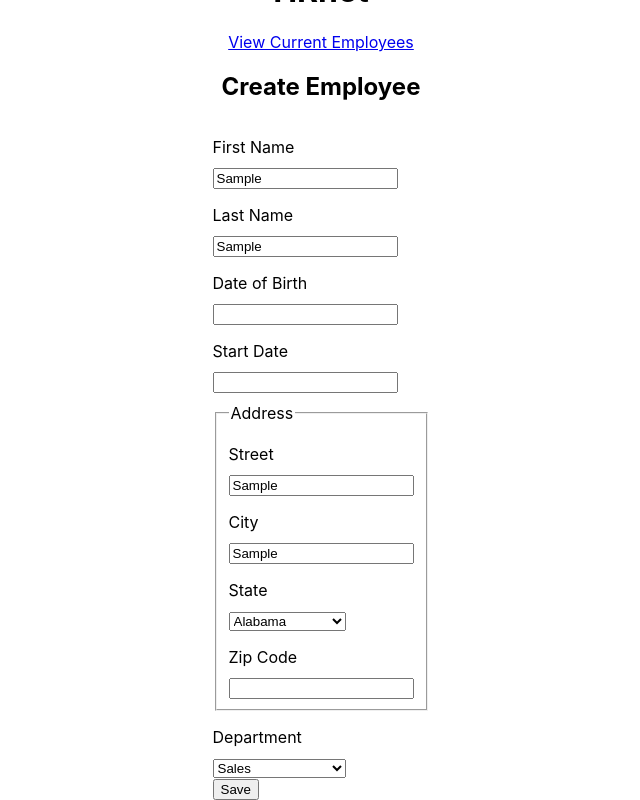
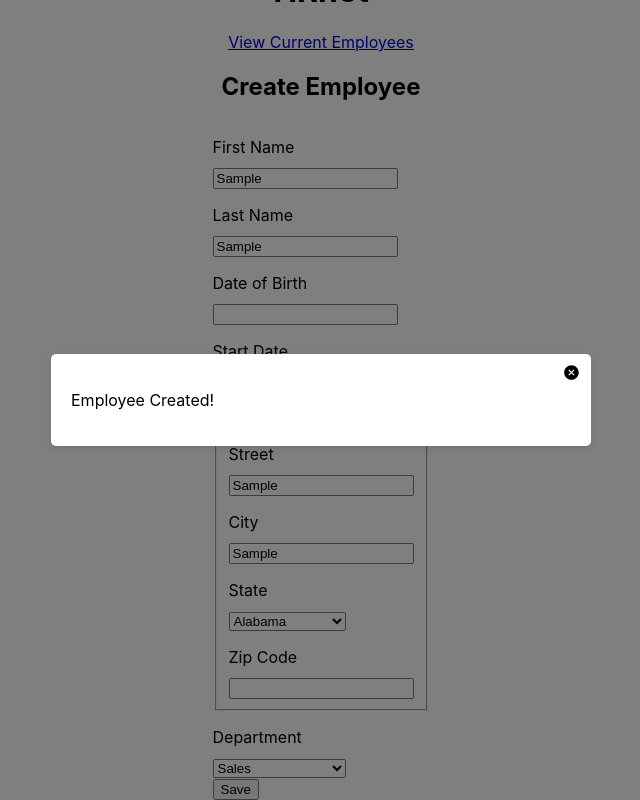
Before and after one commit to mohamednourbenali/HR-Net, a React (Create React App) app: page / in a window 1280 px wide. Both pictures are taken after typing "Sample", "Sample", "Sample", "Sample", "Sample", "Sample" into the empty fields and a click on the button "Save". Shown: the part 50-850 px from the top of the page, without its empty margins (319-959 px from the left). Built offline with nearby package versions, Linux system fonts and the light colour scheme; the HTML template or start-up script is replaced by a standard one.

Commit message:
ajout du modal

```diff
--- /dev/null
+++ b/src/components/Modal.css
@@ -0,0 +1,43 @@
+.modal-overlay {
+    position: fixed;
+    top: 0;
+    left: 0;
+    right: 0;
+    bottom: 0;
+    background-color: rgba(0, 0, 0, 0.5); /* Ombre pour l'arrière-plan */
+    display: flex;
+    justify-content: center;
+    align-items: center;
+    z-index: 1000;
+}
+
+.modal-content {
+    background-color: white;
+    padding: 20px;
+    border-radius: 5px;
+    max-width: 500px;
+    width: 100%;
+    box-shadow: 0 2px 10px rgba(0, 0, 0, 0.1);
+    position: relative;
+}
+
+.close-button {
+    position: absolute;
+    top: 10px;
+    right: 10px;
+    background: none;
+    border: none;
+    cursor: pointer;
+    font-size: 18px;
+    padding: 0;
+}
+
+.close-button svg {
+    width: 18px;
+    height: 18px;
+    fill: black;
+}
+
+.close-button:hover {
+    color: black;
+}
--- /dev/null
+++ b/src/components/Modal.js
@@ -0,0 +1,27 @@
+import React from 'react';
+import './Modal.css';
+
+function Modal({ isOpen, onClose}) {
+  if (!isOpen) return null;
+
+  const handleOverlayClick = (e) => {
+    if (e.target.className === 'modal-overlay') {
+      onClose();
+    }
+  };
+
+  return (
+    <div className="modal-overlay" onClick={handleOverlayClick}>
+      <div className="modal-content">
+        <p>Employee Created!</p>
+        <button onClick={onClose} className='close-button'>
+            <svg xmlns="http://www.w3.org/2000/svg" x="0px" y="0px" width="100" height="100" viewBox="0 0 16 16">
+                <path d="M 7.5 1 C 3.914063 1 1 3.914063 1 7.5 C 1 11.085938 3.914063 14 7.5 14 C 11.085938 14 14 11.085938 14 7.5 C 14 3.914063 11.085938 1 7.5 1 Z M 10.207031 9.5 L 9.5 10.207031 L 7.5 8.207031 L 5.5 10.207031 L 4.792969 9.5 L 6.792969 7.5 L 4.792969 5.5 L 5.5 4.792969 L 7.5 6.792969 L 9.5 4.792969 L 10.207031 5.5 L 8.207031 7.5 Z"></path>
+            </svg>
+        </button>
+      </div>
+    </div>
+  );
+}
+
+export default Modal;
--- a/src/pages/CreateEmployee.js
+++ b/src/pages/CreateEmployee.js
@@ -3,8 +3,9 @@ import { Link } from "react-router-dom";
 import states from '../data/states';
 import departments from '../data/departements';
 import DatePicker from 'react-datepicker';
+import Modal from '../components/Modal.js'
 import { format } from 'date-fns';
-import 'react-datepicker/dist/react-datepicker.module.css'
+import 'react-datepicker/dist/react-datepicker.module.css';
 
 function CreateEmployee() {
   const [formData, setFormData] = useState({
@@ -19,6 +20,8 @@ function CreateEmployee() {
     department: 'Sales',
   });
 
+  const [isModalOpen, setIsModalOpen] = useState(false);
+
   const handleChange = (e) => {
     const { name, value } = e.target;
     setFormData((prevData) => ({
@@ -32,13 +35,17 @@ function CreateEmployee() {
     const employees = JSON.parse(localStorage.getItem('employees')) || [];
     employees.push(formData);
     localStorage.setItem('employees', JSON.stringify(employees));
-    alert('Employee Created!');
+    setIsModalOpen(true);
   };
 
   const handleDateChange = (date, name) => {
     const formattedDate = format(date, 'MM/dd/yyyy');
     setFormData({ ...formData, [name]: formattedDate });
   };
+
+  const closeModal = () => {
+    setIsModalOpen(false);
+  }
 
   return (
     <div className="container">
@@ -98,6 +105,7 @@ function CreateEmployee() {
         <br/>
         <button type="submit">Save</button>
       </form>
+      <Modal isOpen={isModalOpen} onClose={closeModal} />
     </div>
   );
 }
```
